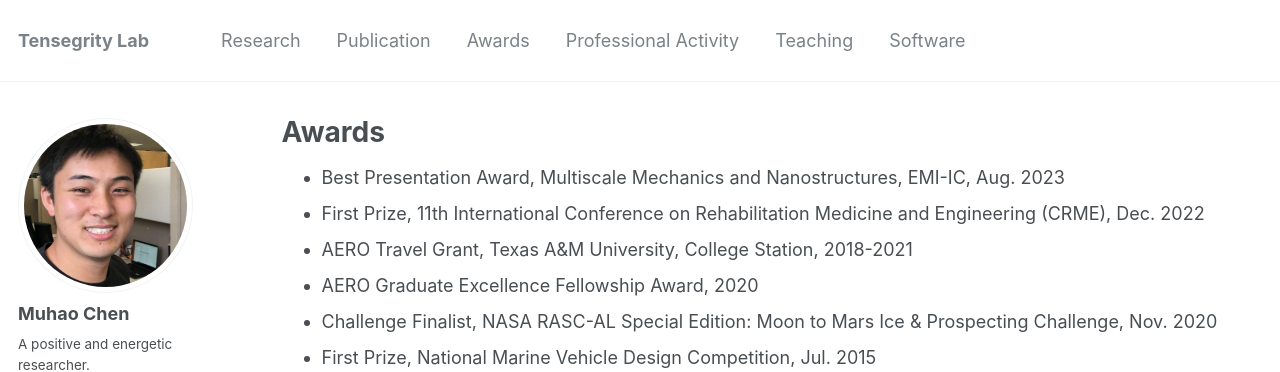
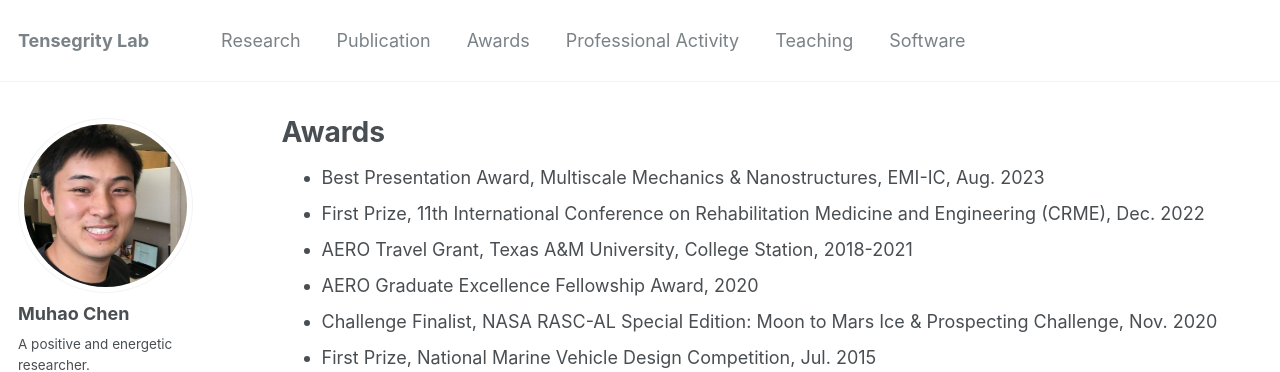
Before and after one commit to Muhao-Chen/muhao-chen.github.io, a Jekyll site: the page built from _pages/funding-and-awards.md, in a window 1280 px wide. Shown: the top 372 px of the page. Built offline with Jekyll 4.4.1, drawn with Linux system fonts in a browser that asks for light colours; some web fonts are replaced.

Commit message:
Update funding-and-awards.md

```diff
--- a/_pages/funding-and-awards.md
+++ b/_pages/funding-and-awards.md
@@ -6,7 +6,7 @@ author_profile: true
 ---
 
 <div style="text-align: justify;" markdown="1">
-* Best Presentation Award, Multiscale Mechanics and Nanostructures, EMI-IC, Aug. 2023
+* Best Presentation Award, Multiscale Mechanics & Nanostructures, EMI-IC, Aug. 2023
 * First Prize, 11th International Conference on Rehabilitation Medicine and Engineering (CRME), Dec. 2022
 * AERO Travel Grant, Texas A&M University, College Station, 2018-2021
 * AERO Graduate Excellence Fellowship Award, 2020
```
